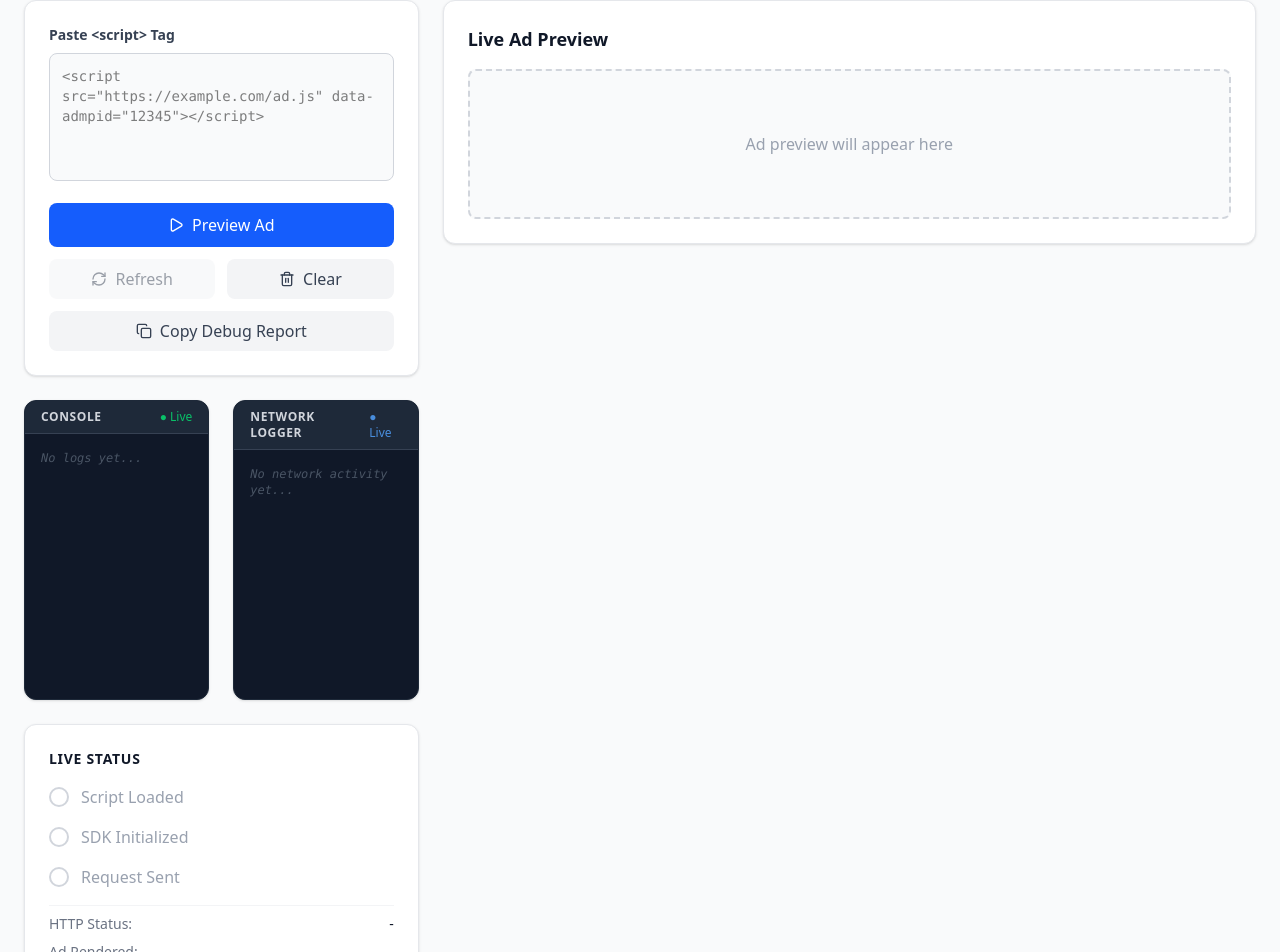
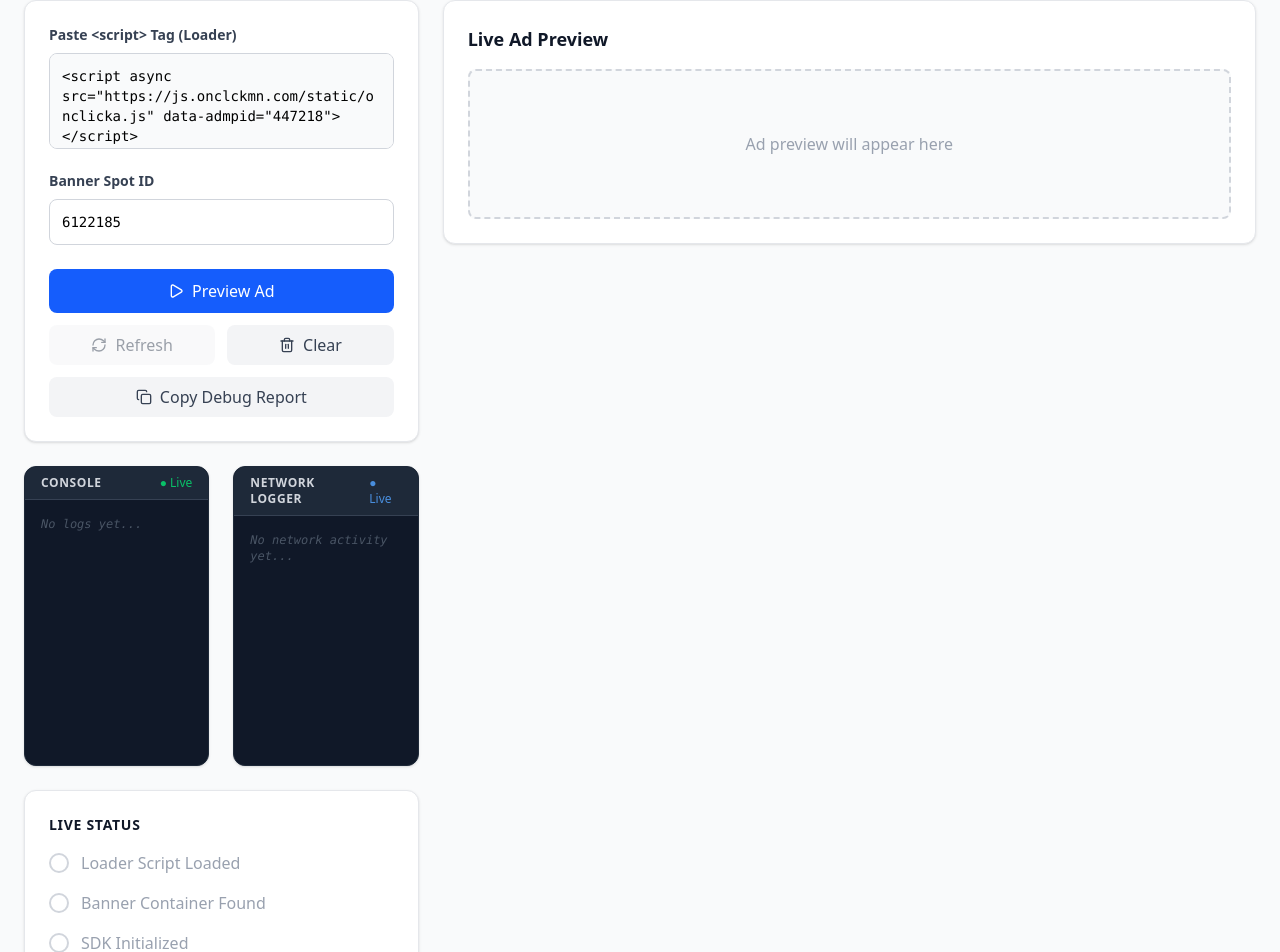
Before and after one commit to Roynorules/Ad-test-, a React (Vite) app: page / in a window 1280 px wide. Shown: the part 124-1076 px from the top of the page. Built offline with nearby package versions, Linux system fonts and the light colour scheme.

Commit message:
feat: add container validation for ad scripts
Initialize default script and spot ID, and add state tracking to verify the existence of required ad containers during the testing process.

```diff
--- a/src/App.tsx
+++ b/src/App.tsx
@@ -104,13 +104,15 @@ XMLHttpRequest.prototype.send = function (...args: any[]) {
 
 // --- Component ---
 export default function App() {
-  const [scriptInput, setScriptInput] = useState('');
+  const [scriptInput, setScriptInput] = useState('<script async src="https://js.onclckmn.com/static/onclicka.js" data-admpid="447218"></script>');
+  const [bannerSpotId, setBannerSpotId] = useState('6122185');
   const [isRunning, setIsRunning] = useState(false);
   const [logs, setLogs] = useState<LogEntry[]>([]);
   const [networkLogs, setNetworkLogs] = useState<NetworkRequest[]>([]);
 
   const [results, setResults] = useState({
     scriptLoaded: false,
+    containerFound: false,
     sdkInitialized: false,
     requestSent: false,
     requestUrl: '',
@@ -157,6 +159,7 @@ export default function App() {
     setNetworkLogs([]);
     setResults({
       scriptLoaded: false,
+      containerFound: false,
       sdkInitialized: false,
       requestSent: false,
       requestUrl: '',
@@ -268,6 +271,7 @@ export default function App() {
     });
 
     // 4. Inject non-script pasted elements, and proactively create standard mount targets
+    let containerCreated = false;
     if (previewStage) {
       Array.from(doc.body.children).forEach(child => {
         if (child.tagName !== 'SCRIPT') {
@@ -276,35 +280,42 @@ export default function App() {
         }
       });
 
-      if (admpid) {
-        if (!doc.getElementById(admpid)) {
-          const m1 = document.createElement('div');
-          m1.id = admpid;
-          previewStage.appendChild(m1);
-        }
-        if (!doc.getElementById(`container-${admpid}`)) {
-          const m2 = document.createElement('div');
-          m2.id = `container-${admpid}`;
-          previewStage.appendChild(m2);
-        }
-        if (!previewStage.querySelector(`[data-banner-id="${admpid}"]`)) {
-          const m3 = document.createElement('div');
-          m3.setAttribute('data-banner-id', admpid);
-          previewStage.appendChild(m3);
-        }
-        console.log(`Created standard mount targets for ID ${admpid}`);
+      const targetSpotId = bannerSpotId.trim() || admpid;
+
+      if (targetSpotId) {
+        if (!previewStage.querySelector(`[data-banner-id="${targetSpotId}"]`)) {
+          const bannerContainer = document.createElement('div');
+          bannerContainer.setAttribute('data-banner-id', targetSpotId);
+          previewStage.appendChild(bannerContainer);
+          console.log(`Banner container created (data-banner-id="${targetSpotId}")`);
+          containerCreated = true;
+        } else {
+          console.log('Banner container already exists');
+          containerCreated = true;
         }
       }
+    }
+    setResults(prev => ({ ...prev, containerFound: containerCreated }));
 
     // 5. Inject script with exactly the same attributes
-    console.log('Injecting script into preview stage...');
+    console.log('Injecting loader script...');
+    let finalSrc = src;
+    if (finalSrc.startsWith('//')) finalSrc = 'https:' + finalSrc;
+
+    const existingScript = document.head.querySelector(`script[src="${finalSrc}"]`) || (admpid ? document.head.querySelector(`script[data-admpid="${admpid}"]`) : null);
+
+    let isLoaded = false;
+
+    if (existingScript) {
+      console.log('Loader already exists');
+      isLoaded = true;
+    } else {
+      console.log('Loader script injected');
       const injectedScript = document.createElement('script');
-    injectedScript.id = 'onclicka-injected';
+      injectedScript.id = `onclicka-injected-${admpid || Date.now()}`;
 
       Array.from(scriptTag.attributes).forEach(attr => {
         if (attr.name === 'src') {
-        let finalSrc = attr.value;
-        if (finalSrc.startsWith('//')) finalSrc = 'https:' + finalSrc;
           injectedScript.setAttribute('src', finalSrc);
         } else {
           injectedScript.setAttribute(attr.name, attr.value);
@@ -318,13 +329,11 @@ export default function App() {
         injectedScript.onerror = () => resolve(false);
       });
 
-    if (previewStage) {
-      previewStage.appendChild(injectedScript);
-    } else {
-      document.body.appendChild(injectedScript);
+      document.head.appendChild(injectedScript);
+
+      isLoaded = await scriptLoadedPromise;
     }
 
-    const isLoaded = await scriptLoadedPromise;
     if (!isLoaded) {
       console.warn('Script injection failed (onerror triggered). This may be due to an Ad Blocker, a network issue, or an invalid URL.');
       clearTimeout(networkTimeout);
@@ -462,8 +471,8 @@ export default function App() {
   };
 
   const clearPreview = () => {
-    const existingScript = document.getElementById('onclicka-injected');
-    if (existingScript) existingScript.remove();
+    const existingScripts = document.querySelectorAll('script[id^="onclicka-injected"]');
+    existingScripts.forEach(script => script.remove());
 
     const previewStage = document.getElementById('onclicka-preview-stage');
     if (previewStage) {
@@ -478,6 +487,7 @@ export default function App() {
     setNetworkLogs([]);
     setResults({
       scriptLoaded: false,
+      containerFound: false,
       sdkInitialized: false,
       requestSent: false,
       requestUrl: '',
@@ -551,17 +561,29 @@ export default function App() {
           <div className="lg:col-span-1 space-y-6">
             <div className="bg-white rounded-xl shadow-sm border border-gray-200 p-6">
               <label className="block text-sm font-semibold text-gray-700 mb-2">
-                Paste &lt;script&gt; Tag
+                Paste &lt;script&gt; Tag (Loader)
               </label>
               <textarea
-                className="w-full h-32 p-3 font-mono text-sm border border-gray-300 rounded-lg focus:ring-2 focus:ring-blue-500 focus:border-blue-500 outline-none resize-none bg-gray-50"
+                className="w-full h-24 p-3 font-mono text-sm border border-gray-300 rounded-lg focus:ring-2 focus:ring-blue-500 focus:border-blue-500 outline-none resize-none bg-gray-50"
                 placeholder='<script src="https://example.com/ad.js" data-admpid="12345"></script>'
                 value={scriptInput}
                 onChange={(e) => setScriptInput(e.target.value)}
                 disabled={isRunning}
               />
 
-              <div className="mt-4 grid grid-cols-2 gap-3">
+              <label className="block text-sm font-semibold text-gray-700 mt-4 mb-2">
+                Banner Spot ID
+              </label>
+              <input
+                type="text"
+                className="w-full p-3 border border-gray-300 rounded-lg focus:ring-2 focus:ring-blue-500 focus:border-blue-500 font-mono text-sm outline-none"
+                placeholder="6122185"
+                value={bannerSpotId}
+                onChange={(e) => setBannerSpotId(e.target.value)}
+                disabled={isRunning}
+              />
+
+              <div className="mt-6 grid grid-cols-2 gap-3">
                 <button
                   onClick={runTest}
                   disabled={isRunning}
@@ -660,9 +682,14 @@ export default function App() {
               <h3 className="font-bold text-gray-900 mb-4 text-sm uppercase tracking-wider">Live Status</h3>
               <div className="space-y-3">
                 <StatusItem
-                  label="Script Loaded"
+                  label="Loader Script Loaded"
                   active={isRunning || results.completed || results.scriptLoaded}
                   success={results.scriptLoaded}
+                />
+                <StatusItem
+                  label="Banner Container Found"
+                  active={isRunning || results.completed || results.containerFound}
+                  success={results.containerFound}
                 />
                 <StatusItem
                   label="SDK Initialized"
```
Lines whose indentation alone changed are shown as unchanged.
